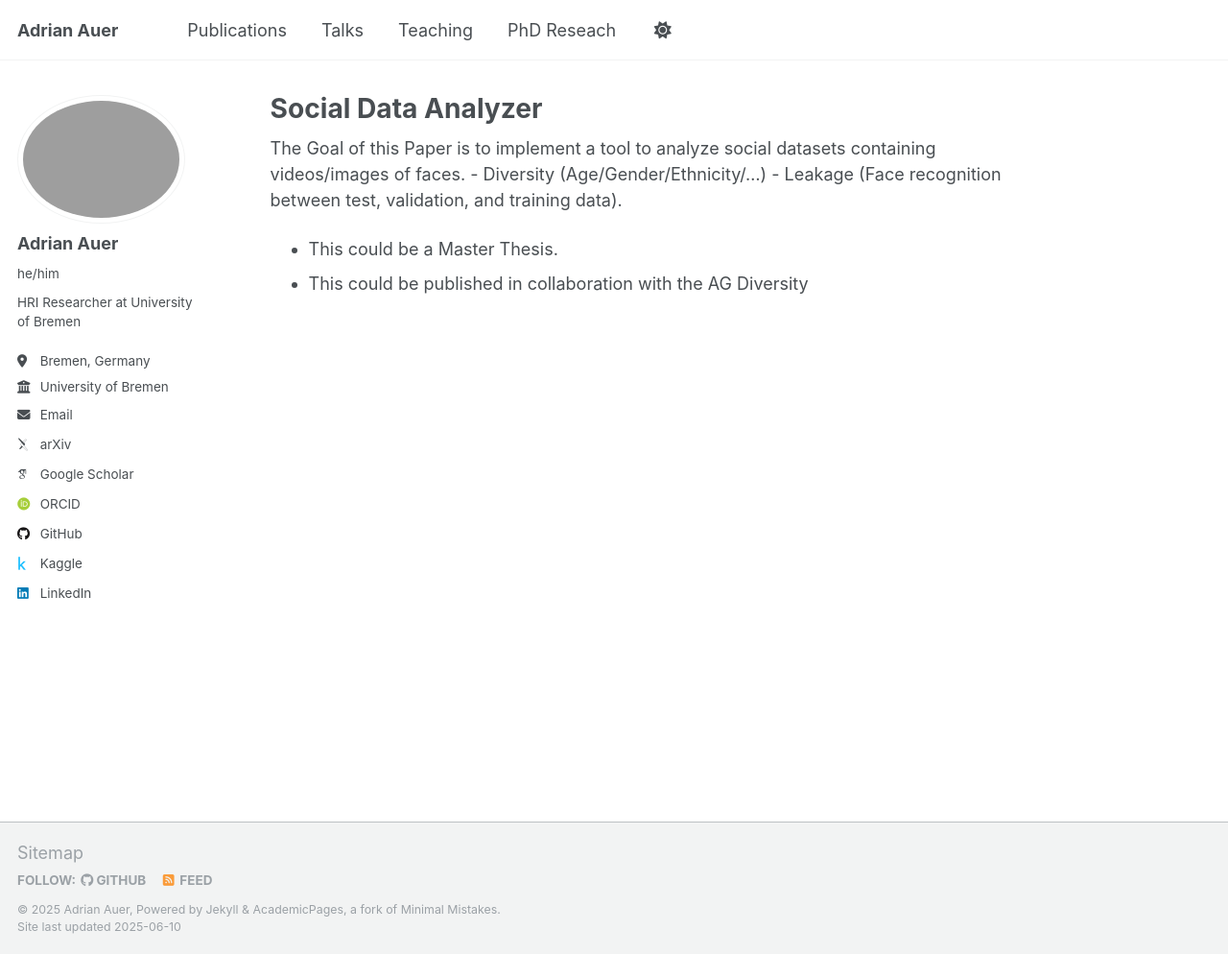
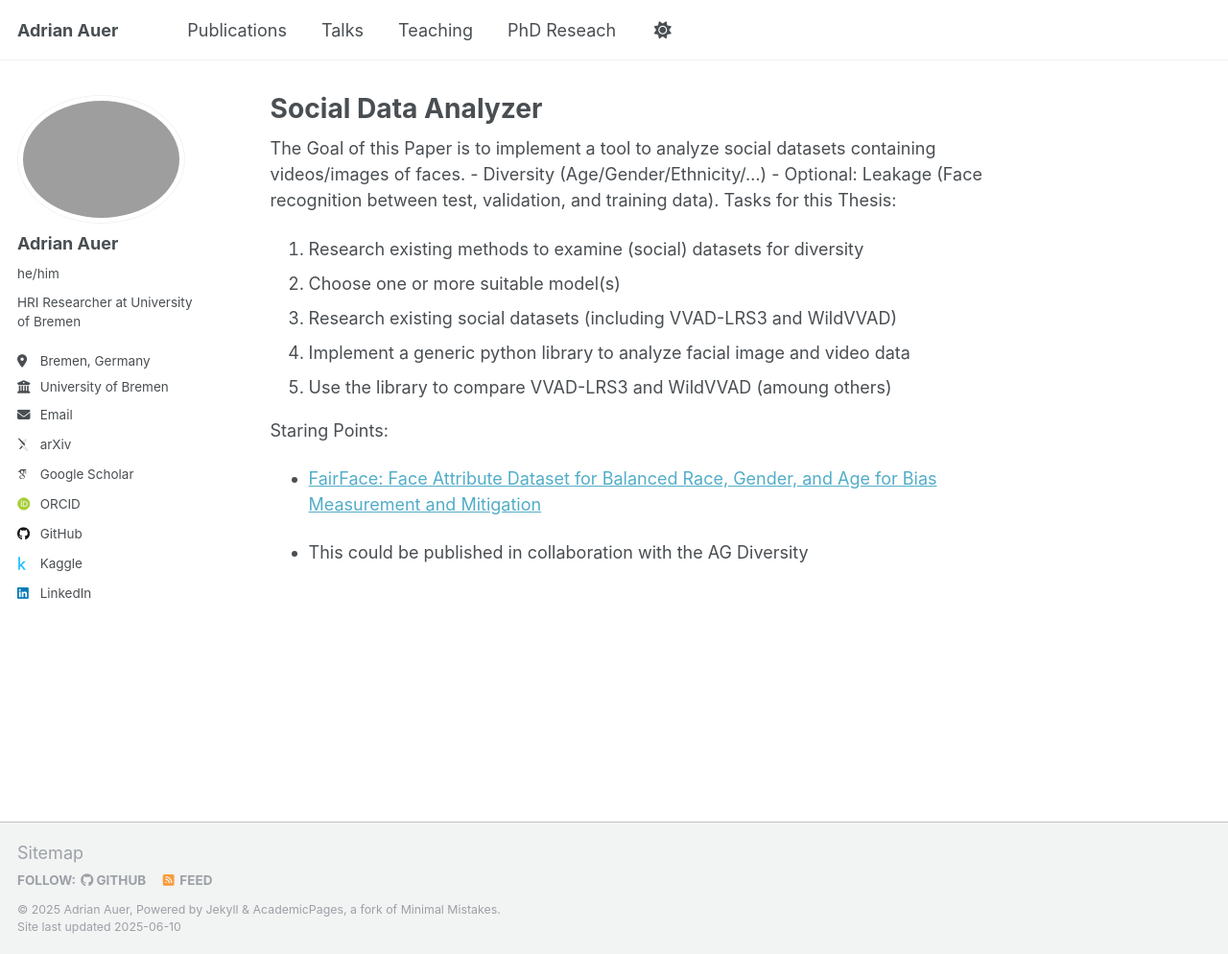
Before and after one commit to adriandavidauer/adriandavidauer.github.io, a Jekyll site: the page built from _pages/data-analyzer.md, in a window 1280 px wide and 994 px high. Shown: the whole window at 96% size. Built offline with Jekyll 4.4.1, drawn with Linux system fonts in a browser that asks for light colours; some web fonts are replaced.

Commit message:
Additions data analyzer (#6)
* test push erlaubt?

* erneuter test

* added more description for data analyzer

---------

Co-authored-by: Adrian Auer <adrian.auer@dfki.de>

```diff
--- a/_pages/data-analyzer.md
+++ b/_pages/data-analyzer.md
@@ -5,6 +5,19 @@ author_profile: true
 ---
 The Goal of this Paper is to implement a tool to analyze social datasets containing videos/images of faces.
      - Diversity (Age/Gender/Ethnicity/...)
-     - Leakage (Face recognition between test, validation, and training data).
-- This could be a Master Thesis.
+     - Optional: Leakage (Face recognition between test, validation, and training data).
+Tasks for this Thesis:
+1. Research existing methods to examine (social) datasets for diversity
+  1. Choose one or more suitable model(s)
+1. Research existing social datasets (including VVAD-LRS3 and WildVVAD)
+1. Implement a generic python library to analyze facial image and video data
+1. Use the library to compare VVAD-LRS3 and WildVVAD (amoung others)
+
+
+
+Staring Points:
+ - [FairFace: Face Attribute Dataset for Balanced Race, Gender, and Age
+for Bias Measurement and Mitigation](https://openaccess.thecvf.com/content/WACV2021/papers/Karkkainen_FairFace_Face_Attribute_Dataset_for_Balanced_Race_Gender_and_Age_WACV_2021_paper.pdf)
+
+
 - This could be published in collaboration with the AG Diversity
```
